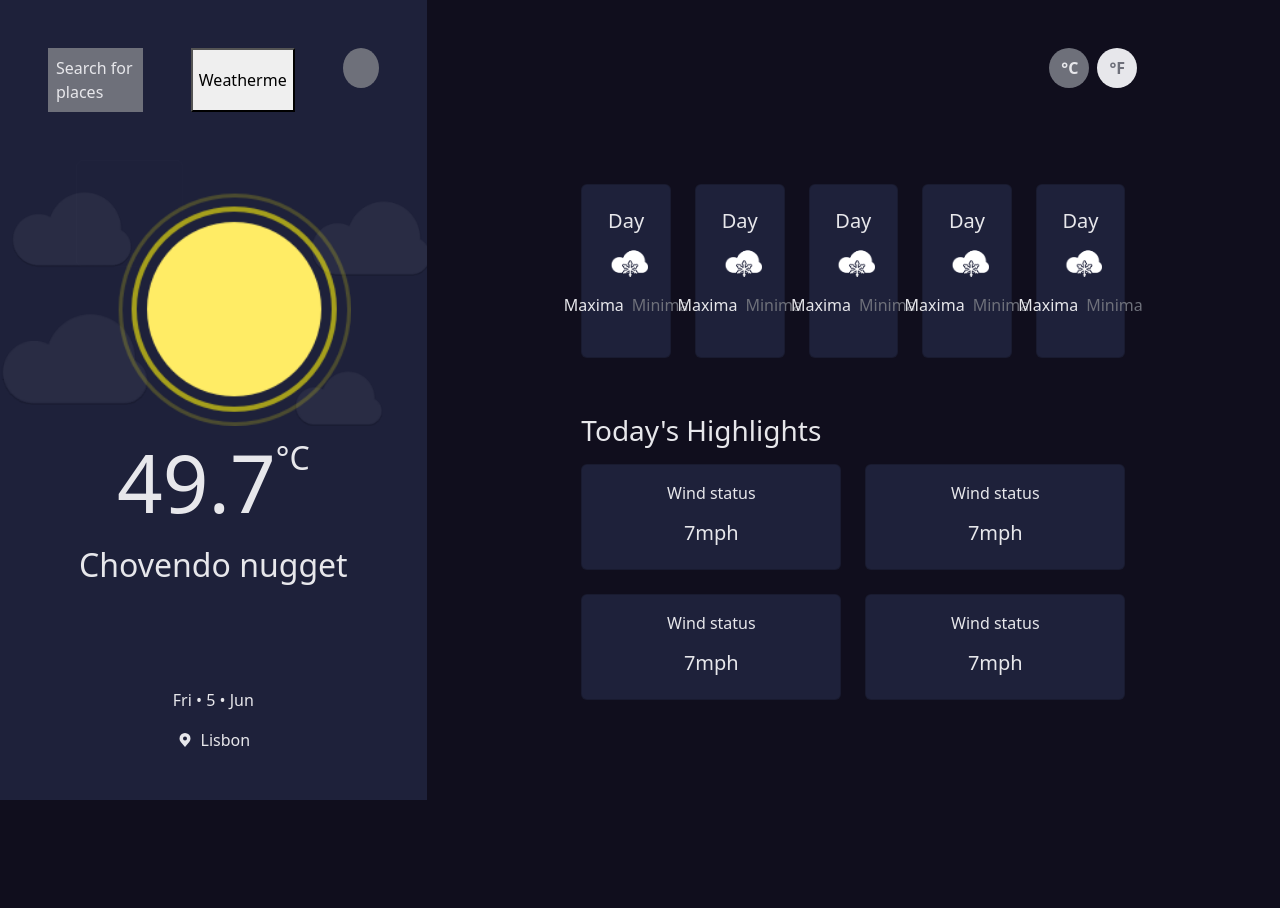
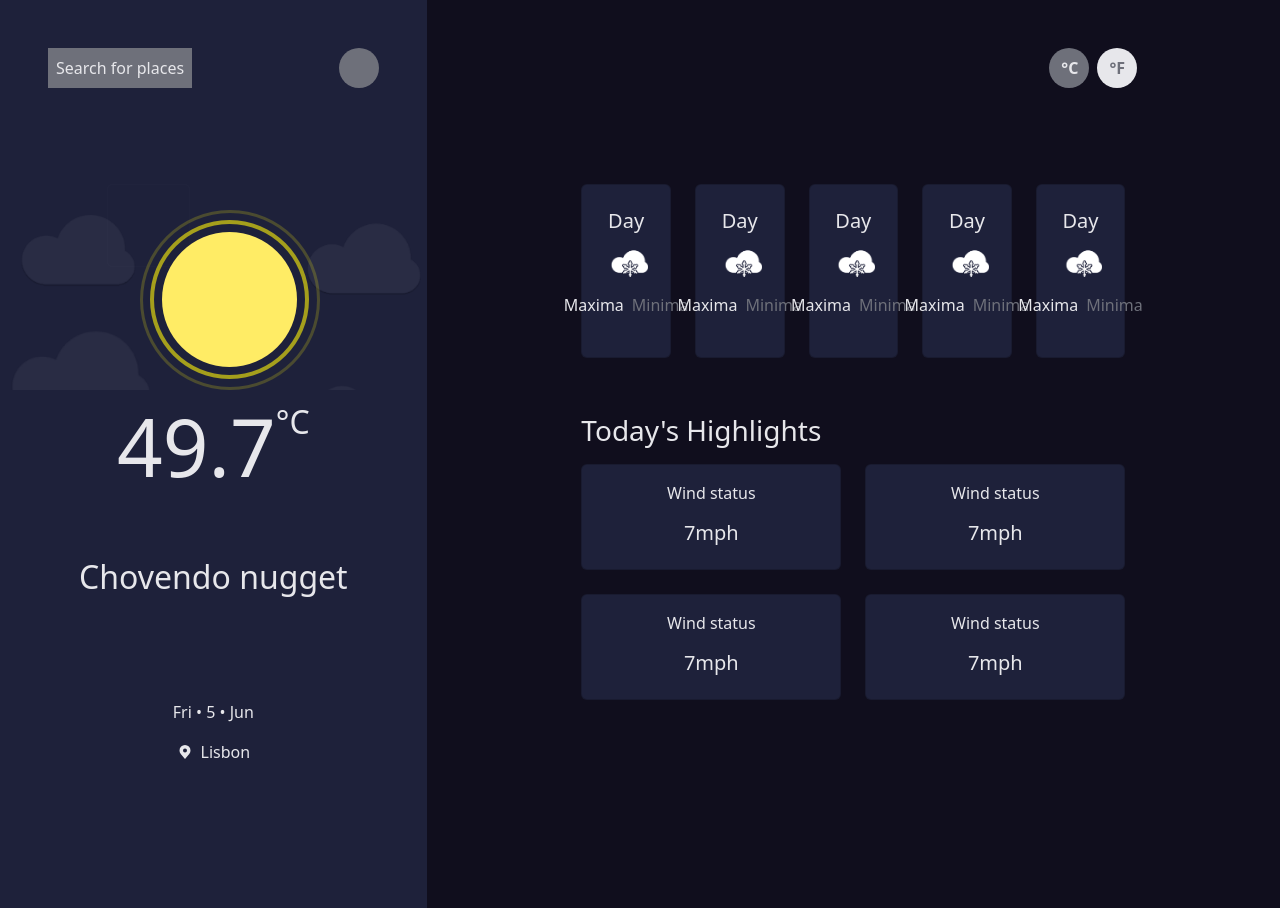
Before and after one commit to bruflor/weather-app, a React (Create React App) app: page / in a window 1280 px wide. Before the commit the page ends 800 px from the top, so only its background shows below. Built offline with nearby package versions, Linux system fonts and the light colour scheme; no server answers; some icons are missing.

Commit message:
todayweather with location inside

```diff
--- a/src/api/api.ts
+++ b/src/api/api.ts
@@ -1,8 +1,6 @@
 import axios from "axios"
 
 export const WeatherApi = axios.create({
-    // baseURL: "http://dataservice.accuweather.com/currentconditions/v1/274087?apikey=qzecCM3srZb9djpibG98IQ8KMNXD0ZAO&language=en-use&details=false",
-    //Lisbon search + apikey => 274087?apikey=qzecCM3srZb9djpibG98IQ8KMNXD0ZAO&language=en-use&details=false
     baseURL: "http://dataservice.accuweather.com/",
     method: "GET",
     params: {
--- a/src/components/Dashboard/index.tsx
+++ b/src/components/Dashboard/index.tsx
@@ -2,6 +2,8 @@ import { Col, Row } from "react-bootstrap";
 import { DayCard } from "../UI/Cards/daysCard";
 import { StatusCard } from "../UI/Cards/statusCard";
 import { RoundButtons } from "../UI/RoundButtons";
+
+// forecasts/v1/daily/5day/
 
 export const Dashboard = () => {
   return (
--- a/src/components/SideBar/index.tsx
+++ b/src/components/SideBar/index.tsx
@@ -13,6 +13,7 @@ import { useEffect, useState } from "react";
 //TODO: Local dynamic
 //TODO: create a prop to receive tempIs °C or °F from the dashboard selection
 
+//? Initialize state without fake data
 export const SideBar = () => {
   const [currentWeather, setCurrentWeather] = useState({
     LocalObservationDateTime: "2022-10-13T16:27:00+01:00",
@@ -35,6 +36,7 @@ export const SideBar = () => {
       },
     },
   });
+
   const [location, setLocation] = useState("274087");
 
   const getCurrentWeather = async (localCode: string) => {
@@ -47,13 +49,12 @@ export const SideBar = () => {
     getCurrentWeather(location);
   }, [location]);
 
+  //code locations: 226081, 274087
   return (
     <Col md={4} className="bg-primary m-0 px-0 py-5">
       <div className="d-flex mx-5 gap-5 justify-content-between">
         <div className="bg-secondary text-light p-2">Search for places</div>
-        <button onClick={() => getCurrentWeather(location)}>Weatherme</button>
-        {/* <button onClick={() => setLocation("226081")}>Mais buttons</button> */}
-        <RoundButtons color="secondary" onClick={() => setLocation("226081")}>
+        <RoundButtons color="secondary" onClick={() => setLocation("274087")}>
           <Icon icon="bx:current-location" fontSize={24} />
         </RoundButtons>
       </div>
@@ -63,11 +64,6 @@ export const SideBar = () => {
         celsiusTemp={currentWeather.Temperature.Metric.Value}
         faTemp={currentWeather.Temperature.Imperial.Value}
       />
-      <div className="d-flex justify-content-center mt-5">Fri • 5 • Jun</div>
-      <div className="d-flex mb-5 mt-3 gap-2 justify-content-center align-items-center">
-        <Icon icon="carbon:location-filled" />
-        <p className="p-0 m-0">Lisbon</p>
-      </div>
     </Col>
   );
 };
--- a/src/components/TodayWeather/index.tsx
+++ b/src/components/TodayWeather/index.tsx
@@ -2,6 +2,7 @@ import "./styles.scss";
 import Thunderstorm from "../../assets/Thunderstorm.png";
 import Clear from "../../assets/Clear.png";
 import { useState } from "react";
+import { Icon } from "@iconify/react";
 
 interface WeatherProps {
   weatherText: string;
@@ -19,7 +20,7 @@ export const TodayWeather = ({
   // "Clear", "Cloudy", "Partly sunny",  "Sunny",
 
   return (
-    <div className="h-75 w-100 d-flex flex-column align-items-center py-5">
+    <div className="h-75 w-100 d-flex flex-column align-items-center mt-5 py-5">
       <div className="imgContainer h-75 w-100 p-0 m-0">
         <img alt="" src={Clear} />
       </div>
@@ -27,7 +28,12 @@ export const TodayWeather = ({
         <h1>{tempIs === "celsius" ? celsiusTemp : faTemp}</h1>
         <span>°{tempIs === "celsius" ? "C" : "F"}</span>
       </div>
-      <h2>{weatherText}</h2>
+      <h2 className="py-5">{weatherText}</h2>
+      <div className="d-flex justify-content-center mt-5">Fri • 5 • Jun</div>
+      <div className="d-flex mb-5 mt-3 gap-2 justify-content-center align-items-center">
+        <Icon icon="carbon:location-filled" />
+        <p className="p-0 m-0">Lisbon</p>
+      </div>
     </div>
   );
 };
```
